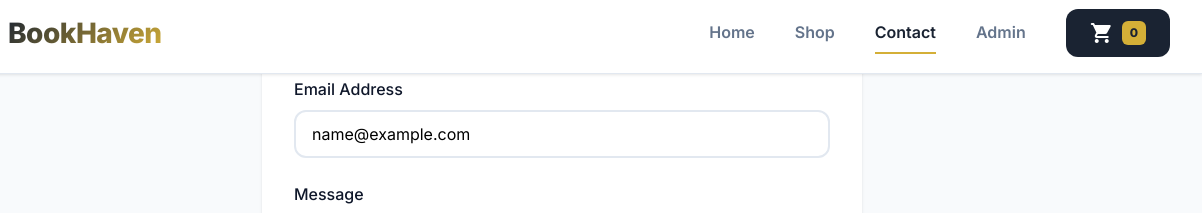
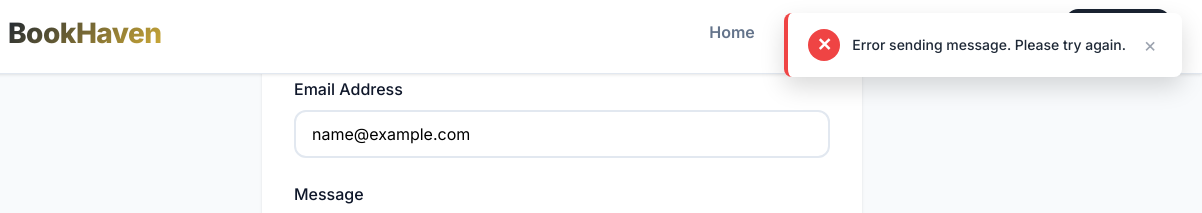
Before and after one commit to Jamalabdirahiim/BookStore, a website: page public/contact.html in a window 1280 px wide. Both pictures are taken after typing "Sample", "name@example.com", "Sample" into the empty fields and a click on the button "Send Message". Shown: the part 498-711 px from the top of the page, 78-1280 px from the left. Drawn offline with Linux system fonts and the light colour scheme; no server answers.

Commit message:
UX Enhancement: Replaced all alerts with modern toast notifications

```diff
--- a/public/contact.html
+++ b/public/contact.html
@@ -8,6 +8,7 @@
     <link href="https://fonts.googleapis.com/css2?family=Inter:wght@400;500;600;700;800&display=swap" rel="stylesheet">
     <link href="https://fonts.googleapis.com/icon?family=Material+Icons+Round" rel="stylesheet">
     <link rel="stylesheet" href="css/styles.css">
+    <script src="js/notifications.js"></script>
     <style>
         .contact-container {
             max-width: 600px;
@@ -153,14 +154,14 @@
                 const result = await res.json();
 
                 if (result.success) {
-                    alert('Message sent successfully!');
+                    notify.success('Message sent successfully! We\'ll get back to you soon. 📧');
                     e.target.reset();
                 } else {
-                    alert('Failed to send message: ' + (result.message || 'Server Error'));
+                    notify.error('Failed to send message: ' + (result.message || 'Server Error'));
                 }
             } catch (err) {
                 console.error(err);
-                alert('Error sending message. Please try again.');
+                notify.error('Error sending message. Please try again.');
             } finally {
                 btn.textContent = originalText;
                 btn.disabled = false;
--- a/public/js/app.js
+++ b/public/js/app.js
@@ -34,8 +34,10 @@ const addToCart = (bookId) => {
     }
 
     saveCart();
-    // Show toast or feedback
-    alert(`${book.title} added to cart!`);
+    // Show toast notification
+    if (window.notify) {
+        notify.success(`${book.title} added to cart! 🛒`);
+    }
 };
 
 /* API Calls */
--- /dev/null
+++ b/public/js/notifications.js
@@ -0,0 +1,150 @@
+// Toast Notification System
+const NotificationSystem = {
+    container: null,
+
+    init() {
+        if (!this.container) {
+            this.container = document.createElement('div');
+            this.container.id = 'notification-container';
+            this.container.style.cssText = `
+                position: fixed;
+                top: 20px;
+                right: 20px;
+                z-index: 10000;
+                display: flex;
+                flex-direction: column;
+                gap: 12px;
+                max-width: 400px;
+            `;
+            document.body.appendChild(this.container);
+        }
+    },
+
+    show(message, type = 'success', duration = 4000) {
+        this.init();
+
+        const toast = document.createElement('div');
+        toast.className = `toast toast-${type}`;
+
+        const icons = {
+            success: '✓',
+            error: '✕',
+            info: 'ℹ',
+            warning: '⚠'
+        };
+
+        const colors = {
+            success: '#10b981',
+            error: '#ef4444',
+            info: '#3b82f6',
+            warning: '#f59e0b'
+        };
+
+        toast.innerHTML = `
+            <div style="
+                background: white;
+                border-left: 4px solid ${colors[type]};
+                border-radius: 8px;
+                padding: 16px 20px;
+                box-shadow: 0 10px 25px rgba(0,0,0,0.15);
+                display: flex;
+                align-items: center;
+                gap: 12px;
+                min-width: 300px;
+                animation: slideIn 0.3s ease-out;
+            ">
+                <div style="
+                    width: 32px;
+                    height: 32px;
+                    border-radius: 50%;
+                    background: ${colors[type]};
+                    color: white;
+                    display: flex;
+                    align-items: center;
+                    justify-content: center;
+                    font-weight: bold;
+                    font-size: 18px;
+                    flex-shrink: 0;
+                ">${icons[type]}</div>
+                <div style="
+                    flex: 1;
+                    color: #1f2937;
+                    font-size: 14px;
+                    font-weight: 500;
+                    line-height: 1.4;
+                ">${message}</div>
+                <button onclick="this.parentElement.parentElement.remove()" style="
+                    background: none;
+                    border: none;
+                    color: #9ca3af;
+                    cursor: pointer;
+                    font-size: 20px;
+                    padding: 0;
+                    width: 24px;
+                    height: 24px;
+                    display: flex;
+                    align-items: center;
+                    justify-content: center;
+                    flex-shrink: 0;
+                    transition: color 0.2s;
+                " onmouseover="this.style.color='#4b5563'" onmouseout="this.style.color='#9ca3af'">×</button>
+            </div>
+        `;
+
+        this.container.appendChild(toast);
+
+        // Auto remove
+        setTimeout(() => {
+            toast.style.animation = 'slideOut 0.3s ease-in';
+            setTimeout(() => toast.remove(), 300);
+        }, duration);
+    },
+
+    success(message, duration) {
+        this.show(message, 'success', duration);
+    },
+
+    error(message, duration) {
+        this.show(message, 'error', duration);
+    },
+
+    info(message, duration) {
+        this.show(message, 'info', duration);
+    },
+
+    warning(message, duration) {
+        this.show(message, 'warning', duration);
+    }
+};
+
+// Add animations
+if (!document.getElementById('toast-animations')) {
+    const style = document.createElement('style');
+    style.id = 'toast-animations';
+    style.textContent = `
+        @keyframes slideIn {
+            from {
+                transform: translateX(400px);
+                opacity: 0;
+            }
+            to {
+                transform: translateX(0);
+                opacity: 1;
+            }
+        }
+        @keyframes slideOut {
+            from {
+                transform: translateX(0);
+                opacity: 1;
+            }
+            to {
+                transform: translateX(400px);
+                opacity: 0;
+            }
+        }
+    `;
+    document.head.appendChild(style);
+}
+
+// Global shorthand
+window.notify = NotificationSystem;
```
Also changed, not shown: public/admin/dashboard.html (+1 -0 lines), public/cart.html (+4 -3 lines), public/index.html (+1 -0 lines), public/js/admin.js (+16 -3 lines), public/shop.html (+1 -0 lines).
